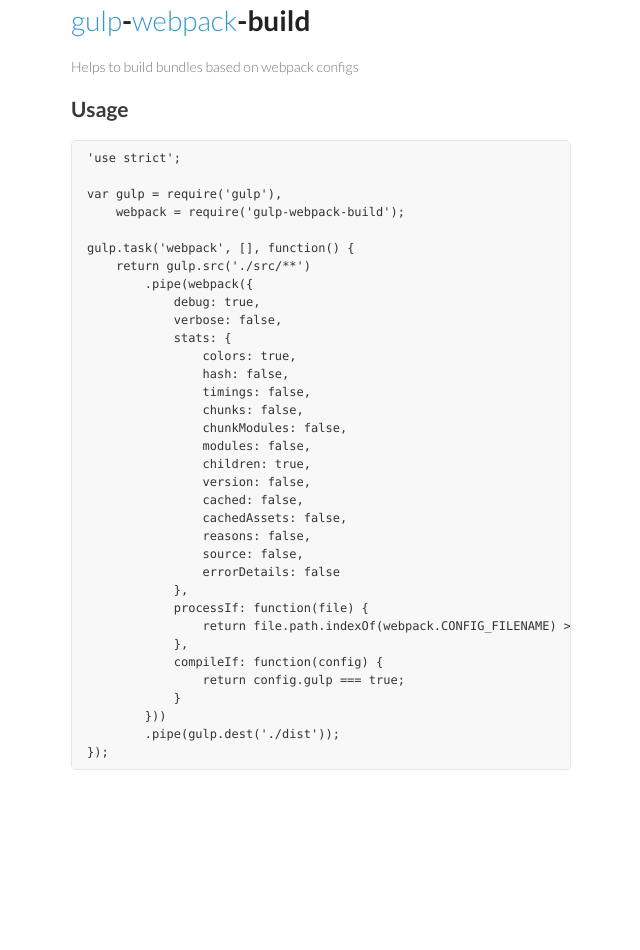
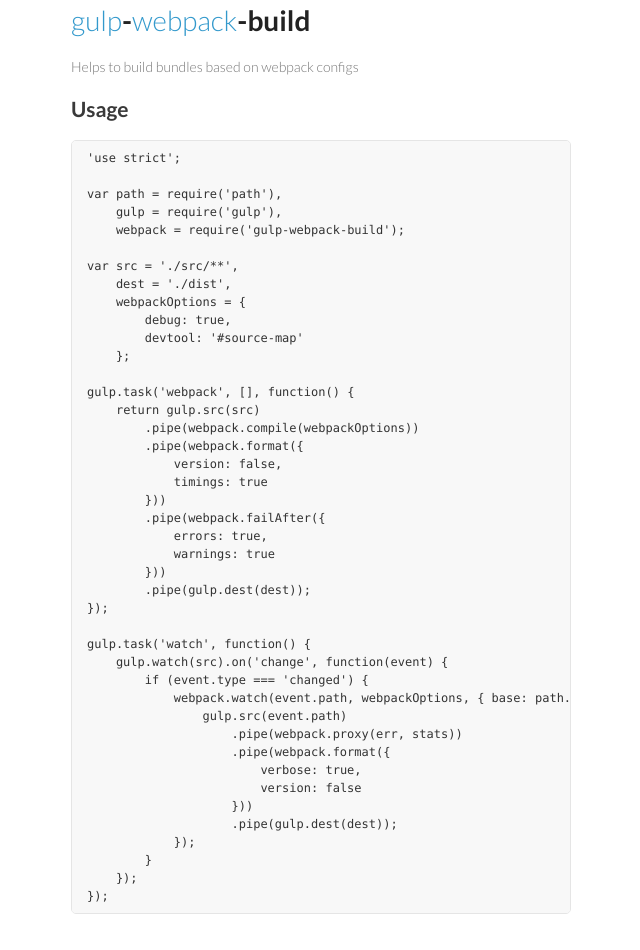
Before and after one commit to strayiker/webpack-config-stream, a plain HTML site: page index.html in a window 1280 px wide. Shown: the part 1313-2263 px from the top of the page, without its empty margins (499-1139 px from the left). Before the commit the page ends 2153 px from the top, so only its background shows below. Drawn offline with Linux system fonts and the light colour scheme.

```diff
--- a/index.html
+++ b/index.html
@@ -45,37 +45,45 @@
 
 <div class="highlight highlight-javascript"><pre><span class="pl-s1"><span class="pl-pds">'</span>use strict<span class="pl-pds">'</span></span>;
 
-<span class="pl-s">var</span> gulp <span class="pl-k">=</span> <span class="pl-s3">require</span>(<span class="pl-s1"><span class="pl-pds">'</span>gulp<span class="pl-pds">'</span></span>),
+<span class="pl-s">var</span> path <span class="pl-k">=</span> <span class="pl-s3">require</span>(<span class="pl-s1"><span class="pl-pds">'</span>path<span class="pl-pds">'</span></span>),
+    gulp <span class="pl-k">=</span> <span class="pl-s3">require</span>(<span class="pl-s1"><span class="pl-pds">'</span>gulp<span class="pl-pds">'</span></span>),
     webpack <span class="pl-k">=</span> <span class="pl-s3">require</span>(<span class="pl-s1"><span class="pl-pds">'</span>gulp-webpack-build<span class="pl-pds">'</span></span>);
 
+<span class="pl-s">var</span> src <span class="pl-k">=</span> <span class="pl-s1"><span class="pl-pds">'</span>./src/**<span class="pl-pds">'</span></span>,
+    dest <span class="pl-k">=</span> <span class="pl-s1"><span class="pl-pds">'</span>./dist<span class="pl-pds">'</span></span>,
+    webpackOptions <span class="pl-k">=</span> {
+        debug<span class="pl-k">:</span> <span class="pl-c1">true</span>,
+        devtool<span class="pl-k">:</span> <span class="pl-s1"><span class="pl-pds">'</span>#source-map<span class="pl-pds">'</span></span>
+    };
+
 gulp.task(<span class="pl-s1"><span class="pl-pds">'</span>webpack<span class="pl-pds">'</span></span>, [], <span class="pl-st">function</span>() {
-    <span class="pl-k">return</span> gulp.<span class="pl-sc">src</span>(<span class="pl-s1"><span class="pl-pds">'</span>./src/**<span class="pl-pds">'</span></span>)
-        .pipe(webpack({
-            debug<span class="pl-k">:</span> <span class="pl-c1">true</span>,
-            verbose<span class="pl-k">:</span> <span class="pl-c1">false</span>,
-            stats<span class="pl-k">:</span> {
-                colors<span class="pl-k">:</span> <span class="pl-c1">true</span>,
-                hash<span class="pl-k">:</span> <span class="pl-c1">false</span>,
-                timings<span class="pl-k">:</span> <span class="pl-c1">false</span>,
-                chunks<span class="pl-k">:</span> <span class="pl-c1">false</span>,
-                chunkModules<span class="pl-k">:</span> <span class="pl-c1">false</span>,
-                modules<span class="pl-k">:</span> <span class="pl-c1">false</span>,
-                children<span class="pl-k">:</span> <span class="pl-c1">true</span>,
-                version<span class="pl-k">:</span> <span class="pl-c1">false</span>,
-                cached<span class="pl-k">:</span> <span class="pl-c1">false</span>,
-                cachedAssets<span class="pl-k">:</span> <span class="pl-c1">false</span>,
-                reasons<span class="pl-k">:</span> <span class="pl-c1">false</span>,
-                source<span class="pl-k">:</span> <span class="pl-c1">false</span>,
-                errorDetails<span class="pl-k">:</span> <span class="pl-c1">false</span>
-            },
-            <span class="pl-en">processIf</span>: <span class="pl-st">function</span>(<span class="pl-vpf">file</span>) {
-                <span class="pl-k">return</span> file.path.<span class="pl-s3">indexOf</span>(webpack.CONFIG_FILENAME) <span class="pl-k">&gt;=</span> <span class="pl-c1">0</span>;
-            },
-            <span class="pl-en">compileIf</span>: <span class="pl-st">function</span>(<span class="pl-vpf">config</span>) {
-                <span class="pl-k">return</span> config.gulp <span class="pl-k">===</span> <span class="pl-c1">true</span>;
-            }
+    <span class="pl-k">return</span> gulp.<span class="pl-sc">src</span>(src)
+        .pipe(webpack.<span class="pl-s3">compile</span>(webpackOptions))
+        .pipe(webpack.format({
+            version<span class="pl-k">:</span> <span class="pl-c1">false</span>,
+            timings<span class="pl-k">:</span> <span class="pl-c1">true</span>
         }))
-        .pipe(gulp.dest(<span class="pl-s1"><span class="pl-pds">'</span>./dist<span class="pl-pds">'</span></span>));
+        .pipe(webpack.failAfter({
+            errors<span class="pl-k">:</span> <span class="pl-c1">true</span>,
+            warnings<span class="pl-k">:</span> <span class="pl-c1">true</span>
+        }))
+        .pipe(gulp.dest(dest));
+});
+
+gulp.task(<span class="pl-s1"><span class="pl-pds">'</span>watch<span class="pl-pds">'</span></span>, <span class="pl-st">function</span>() {
+    gulp.<span class="pl-s3">watch</span>(src).on(<span class="pl-s1"><span class="pl-pds">'</span>change<span class="pl-pds">'</span></span>, <span class="pl-st">function</span>(<span class="pl-vpf">event</span>) {
+        <span class="pl-k">if</span> (<span class="pl-s3">event</span>.<span class="pl-sc">type</span> <span class="pl-k">===</span> <span class="pl-s1"><span class="pl-pds">'</span>changed<span class="pl-pds">'</span></span>) {
+            webpack.<span class="pl-s3">watch</span>(<span class="pl-s3">event</span>.path, webpackOptions, { base<span class="pl-k">:</span> path.resolve(<span class="pl-s3">event</span>.path) }, <span class="pl-st">function</span>(<span class="pl-vpf">err</span>, <span class="pl-vpf">stats</span>) {
+                gulp.<span class="pl-sc">src</span>(<span class="pl-s3">event</span>.path)
+                    .pipe(webpack.proxy(err, stats))
+                    .pipe(webpack.format({
+                        verbose<span class="pl-k">:</span> <span class="pl-c1">true</span>,
+                        version<span class="pl-k">:</span> <span class="pl-c1">false</span>
+                    }))
+                    .pipe(gulp.dest(dest));
+            });
+        }
+    });
 });
 </pre></div>
       </section>
```
Also changed, not shown: params.json (+1 -1 lines).
